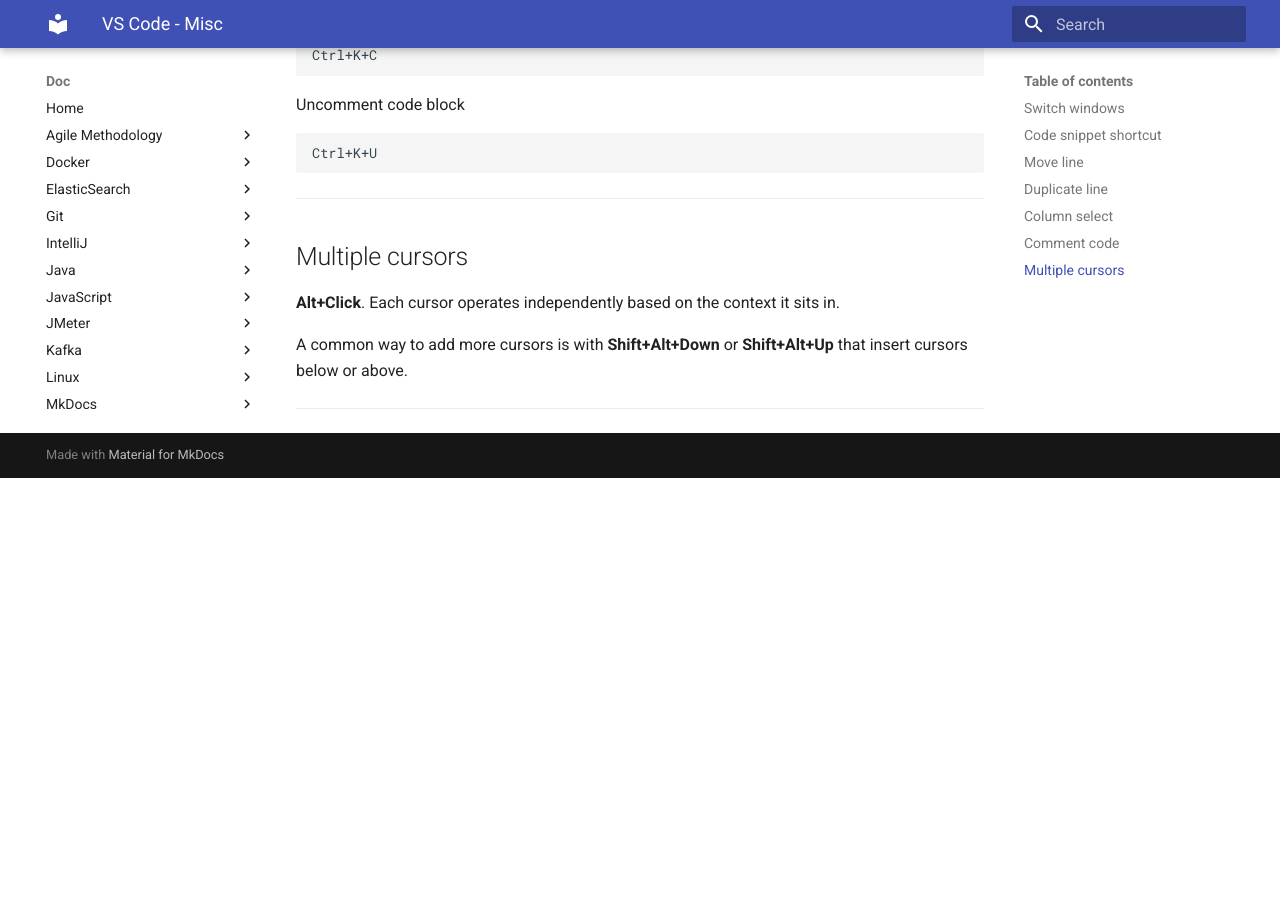
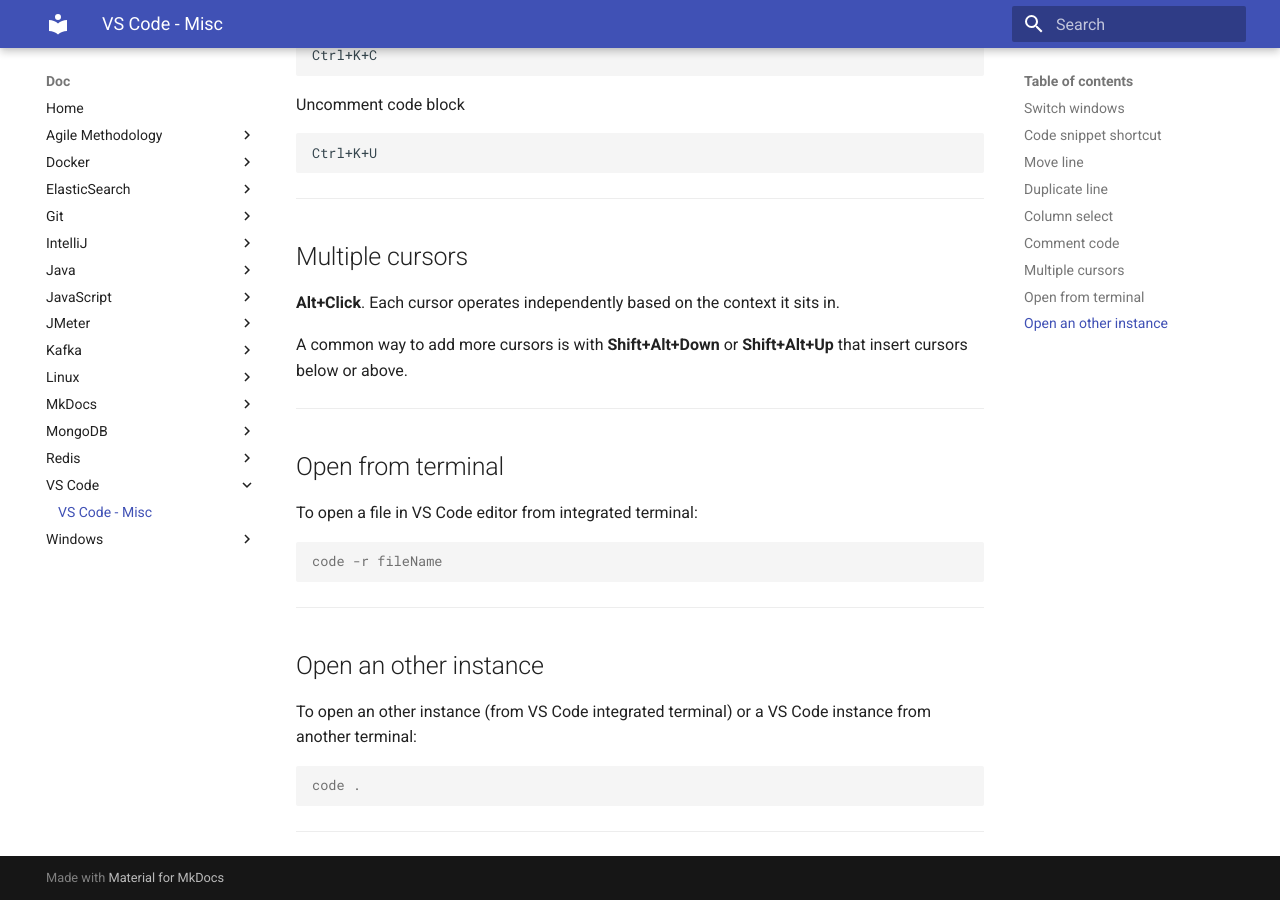
Before and after one commit to oldu73/doc, an MkDocs documentation site: the page built from docs/vscode/vscode.md, in a window 1280 px wide and 900 px high, scrolled down 1441 px. Built offline with MkDocs 1.6.1 and Material for MkDocs 9.7.7, drawn with Linux system fonts in a browser that asks for light colours; before the commit the page ends 1919 px from its top, so only the background shows below that.

Commit message:
vscode open file and vscode instance

````diff
--- a/docs/vscode/vscode.md
+++ b/docs/vscode/vscode.md
@@ -76,3 +76,23 @@
 A common way to add more cursors is with **Shift+Alt+Down** or **Shift+Alt+Up** that insert cursors below or above.
 
 ***
+
+## Open from terminal
+
+To open a file in VS Code editor from integrated terminal:
+
+```console
+code -r fileName
+```
+
+***
+
+## Open an other instance
+
+To open an other instance (from VS Code integrated terminal) or a VS Code instance from another terminal:
+
+```console
+code .
+```
+
+***
````
